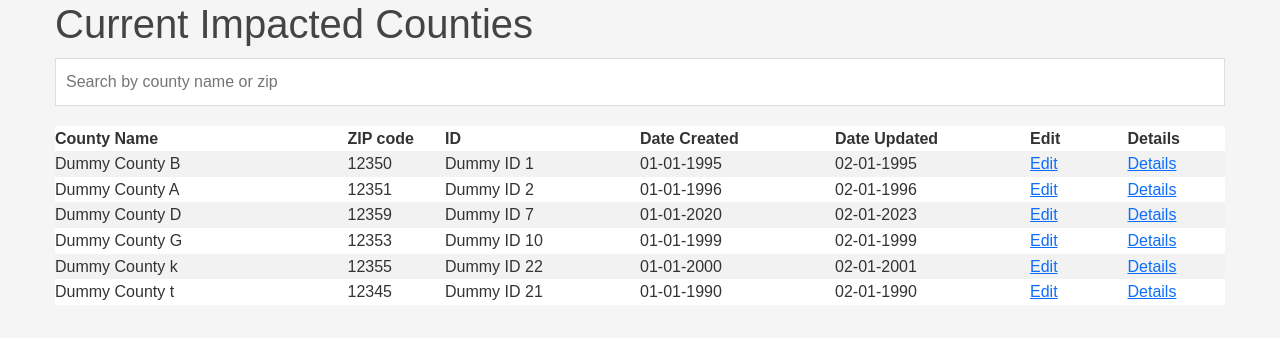
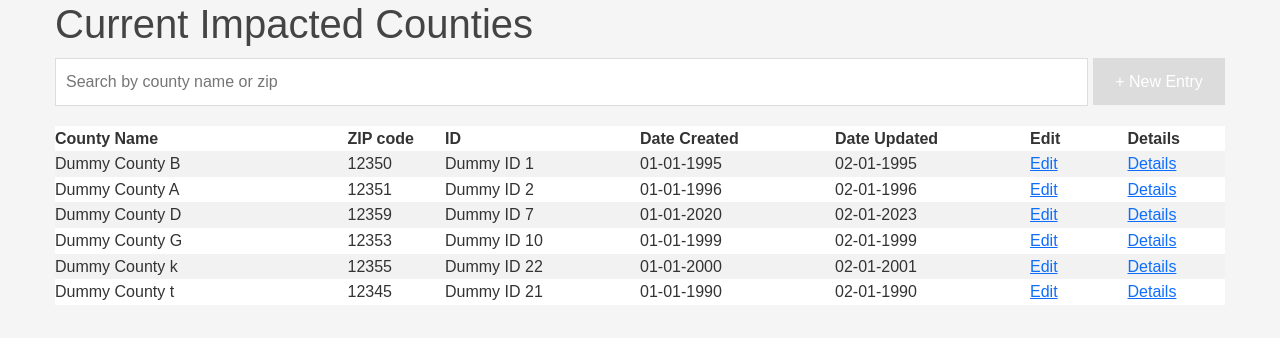
Before and after one commit to ethans2028/Calfus-Project, a React (Create React App) app in the folder client/: page /cic in a window 1280 px wide. Shown: the top 338 px of the page. Built offline with nearby package versions, Linux system fonts and the light colour scheme.

Commit message:
Added routing to new button

```diff
--- a/client/src/App.jsx
+++ b/client/src/App.jsx
@@ -16,6 +16,8 @@ const App = () => {
           <Routes>
             <Route exact path="/" element={<Login/>}/>
             <Route exact path="/cic" element={<Cic/>}/>
+            <Route exact path="/AnomalyDetailPage" element={<AnomalyDetailPage/>}/>
+            <Route exact path="/NewAnomalyPage" element={<NewAnomalyPage/>}/>
             <Route exact path="/anomalies/:id/new" element={<NewAnomalyPage/>}/>
             <Route exact path="/anomalies/:id" element={<AnomalyDetailPage/>}/>
             <Route exact path="/anomalies/:id/changes" element={<AuditPage/>}/>
--- a/client/src/global.css
+++ b/client/src/global.css
@@ -19,13 +19,9 @@ body {
 }
 
 .columnlabel{
-  border: 1px solid #ddd; /* Define the border color and width */
-  padding: 10px; /* Define the padding inside the box */
+  border: 1px solid #ddd;
+  padding: 10px;
 }
-
-
-/* the following are for rows in a table */
-
 
 .horizontal-div {
   display: flex;
@@ -85,19 +81,36 @@ p {
 }
 
 button {
+  border: none;
+  color: white;
+  text-align: center;
+  text-decoration: none;
   display: inline-block;
-  background-color: #007BFF;
-  color: #fff;
-  border: none;
-  padding: 10px 20px;
-  margin-top: 20px;
-  cursor: pointer;
-  text-decoration: none;
-  transition: background-color 0.3s ease;
+  font-size: 16px;
+  height: 47px;
+  width: 150px;
 }
 
 button:hover {
-  background-color: #0056b3;
+  background-color: #c9c8c8;
+}
+
+.button {
+  border: none;
+  color: #ffffff;
+  background-color: rgb(221, 220, 220);
+  text-align: center;
+  text-decoration: none;
+  display: flex;
+  justify-content: center;
+  align-items: center;
+  font-size: 16px;
+  height: 47px;
+  width: 150px;
+}
+
+.button:hover {
+  background-color: #c9c8c8;
 }
 
 input, textarea {
--- a/client/src/routes/AnomalyDetailPage.jsx
+++ b/client/src/routes/AnomalyDetailPage.jsx
@@ -5,16 +5,12 @@ import '../global.css'; // Import the global CSS file
 
 
 const AnomalyDetailPage = () => {
-
-
   const record = sampleData.dataObject11;
-
   return (
     <div className='details-page'>
 
       <div className='page-header'>
         <h1>Anomaly Detail Page: {record.id}</h1>
-
       </div>
       <div className='details-data  '>
         <table>
@@ -40,7 +36,7 @@ const AnomalyDetailPage = () => {
             <td>{record.State}</td>
             <td>{record.County}</td>
             <td>{record['Impact Severity']}</td>
-            <td>{record['Issue Start Date']}</td>
+            <td>{record['Issue Sart Date']}</td>
             <td>{record['Issue Resolve Date']}</td>
           </tr>
         </table>
--- a/client/src/routes/cic.jsx
+++ b/client/src/routes/cic.jsx
@@ -33,7 +33,10 @@ const ActiveItemsPage = () => {
   return (
       <div className="container">
         <h1>Current Impacted Counties</h1>
-        <input type="text" placeholder="Search by county name or zip"/>
+        <div style={{ display: 'flex', flexDirection: 'row', justifyItems: 'center'}}>
+          <input type="text" placeholder="Search by county name or zip" style={{ marginRight: '5px' }}/>
+          <Link to="/NewAnomalyPage" className="button"> + New Entry</Link>
+        </div>
         <div className="horizontal-div" style={{ backgroundColor: "white"}}>
           <div className="county-name" style={{ fontWeight: 'bold' }}>County Name</div>
           <div className="zip-code" style={{ fontWeight: 'bold' }}>ZIP code</div>
```
